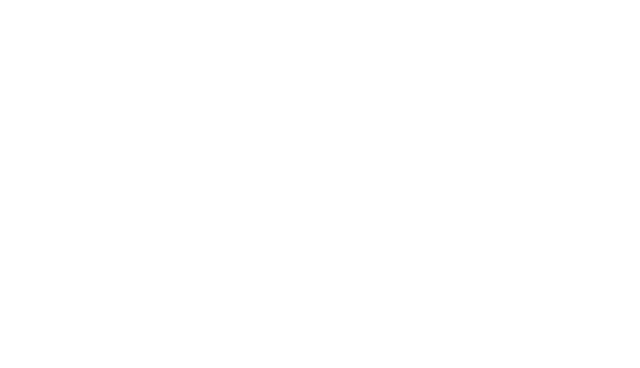
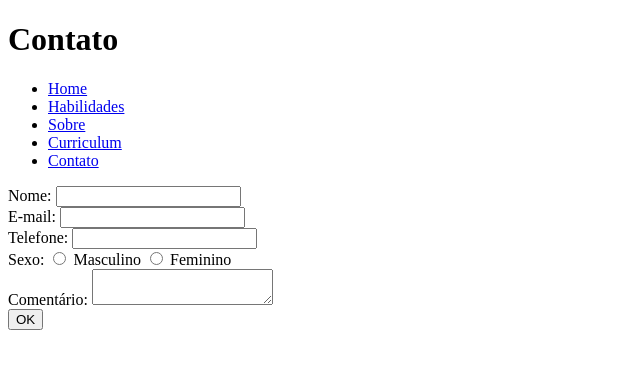
Before and after one commit to Kadnys07/Curriculo-html5, a plain HTML site: page contato.html in a window 1280 px wide. Shown: the whole page, without its empty margins (0-640 px from the left). Drawn offline with Linux system fonts and the light colour scheme.

Commit message:
Ordenando o caminho dos links dentro da NAV de todas as páginas HTML

```diff
--- a/contato.html
+++ b/contato.html
@@ -0,0 +1,53 @@
+<!DOCTYPE html>
+<html lang="pt-br">
+<head>
+    <meta charset="UTF-8">
+    <title>Contato - Portfólio de [Seu Nome]</title>
+</head>
+<body>
+    <header>
+        <h1>Contato</h1>
+        <nav>
+            <ul>
+                <li><a href="index.html">Home</a></li>
+                <li><a href="habilidades.html">Habilidades</a></li>
+                <li><a href="sobre.html">Sobre</a></li>
+                <li><a href="curriculum.html">Curriculum</a></li>
+                <li><a href="contato.html">Contato</a></li>
+            </ul>
+        </nav>
+    </header>
+    <main>
+        <section>
+            <form action="destino_do_formulario.php" method="POST">
+                <div>
+                    <label for="nome">Nome:</label>
+                    <input type="text" id="nome" name="nome" required>
+                </div>
+                <div>
+                    <label for="email">E-mail:</label>
+                    <input type="email" id="email" name="email" required>
+                </div>
+                <div>
+                    <label for="telefone">Telefone:</label>
+                    <input type="tel" id="telefone" name="telefone">
+                </div>
+                <div>
+                    <label>Sexo:</label>
+                    <input type="radio" id="masculino" name="sexo" value="masculino">
+                    <label for="masculino">Masculino</label>
+                    <input type="radio" id="feminino" name="sexo" value="feminino">
+                    <label for="feminino">Feminino</label>
+                </div>
+                <div>
+                    <label for="comentario">Comentário:</label>
+                    <textarea id="comentario" name="comentario"></textarea>
+                </div>
+                <div>
+                    <button type="submit">OK</button>
+                </div>
+            </form>
+        </section>
+    </main>
+</body>
+</html>
```
Also changed, not shown: curriculum.html (renamed from curriculo.html, +6 -3 lines), habilidades.html (+26 -0 lines), index.html (+18 -5 lines), sobre.html (+26 -0 lines).
